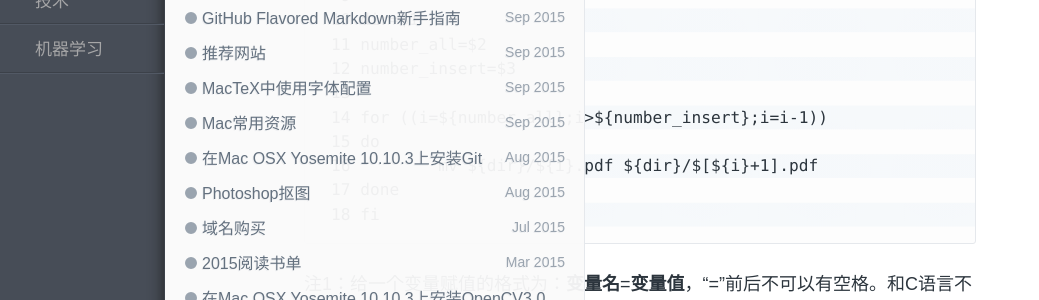
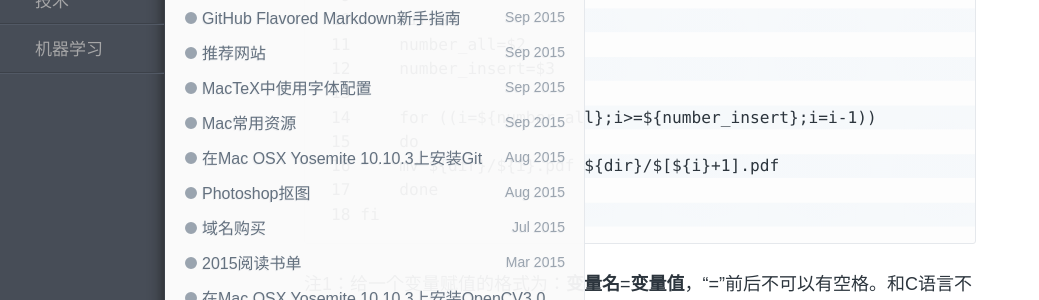
Before and after one commit to zhuyafei/zhuyafei.github.io, a Jekyll site: the page built from _posts/tech/2015-10-06-Shell-Scripts.md, in a window 1280 px wide. Shown: the part 458-758 px from the top of the page, without its empty margins (0-1039 px from the left). Built offline with Jekyll 4.4.1, drawn with Linux system fonts in a browser that asks for light colours; comment, search, counter and statistics services are not loaded; some of the changed text lies outside the part shown.

Commit message:
Modify 2015-10-06-Shell-Scripts.md

````diff
--- a/_posts/tech/2015-10-06-Shell-Scripts.md
+++ b/_posts/tech/2015-10-06-Shell-Scripts.md
@@ -16,14 +16,14 @@
   7         exit 7
   8 else
   9
- 10 dir=$1
- 11 number_all=$2
- 12 number_insert=$3
+ 10 	dir=$1
+ 11 	number_all=$2
+ 12 	number_insert=$3
  13
- 14 for ((i=${number_all};i>${number_insert};i=i-1))
- 15 do
- 16         mv ${dir}/${i}.pdf ${dir}/$[${i}+1].pdf
- 17 done
+ 14 	for ((i=${number_all};i>=${number_insert};i=i-1))
+ 15 	do
+ 16		mv ${dir}/${i}.pdf ${dir}/$[${i}+1].pdf
+ 17 	done
  18 fi
 ```
 注1：给一个变量赋值的格式为：**变量名**=**变量值**，“=”前后不可以有空格。和C语言不同，Shell中不需要显式的语法来声明变量。
@@ -94,3 +94,8 @@
 ```Bash
 for i in $(ls *.bmp);do cp ${i%.bmp}.jpg C/;done
 ```
+
+### 6. 查看当前目录下的所有文件，包括子文件夹中的
+```Bash
+ls -lR|grep "^-"|awk '{print $9}'
+```
````
